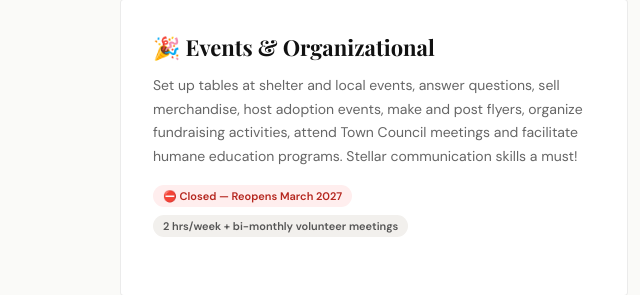
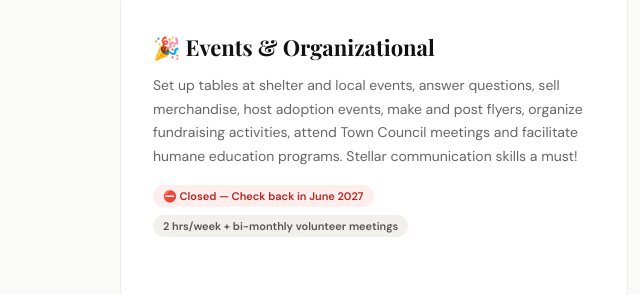
Before and after one commit to tnc246/stratfordanimalrescue, a plain HTML site: page volunteer.html in a window 1280 px wide. Shown: the part 2880-3175 px from the top of the page, 0-640 px from the left. Drawn offline with nearby package versions, Linux system fonts and the light colour scheme; a web font is replaced by a local one.

Commit message:
Volunteer: Events & Organizational closed until June 2027
Co-Authored-By: Claude Opus 5.5 <noreply@anthropic.com>
Claude-Session: https://claude.ai/code/session_01LZexDZuP52ZhvJLHFxiF5y

```diff
--- a/volunteer.html
+++ b/volunteer.html
@@ -227,7 +227,7 @@
       <h3>🎉 Events & Organizational</h3>
       <p>Set up tables at shelter and local events, answer questions, sell merchandise, host adoption events, make and post flyers, organize fundraising activities, attend Town Council meetings and facilitate humane education programs. Stellar communication skills a must!</p>
       <div class="opp-meta">
-        <span class="opp-badge closed">⛔ Closed — Reopens March 2027</span>
+        <span class="opp-badge closed">⛔ Closed — Check back in June 2027</span>
         <span class="opp-badge">2 hrs/week + bi-monthly volunteer meetings</span>
       </div>
     </div>
```
